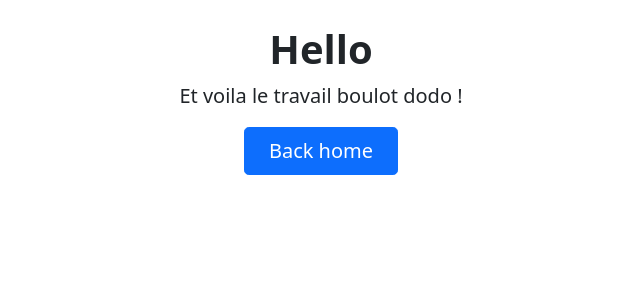
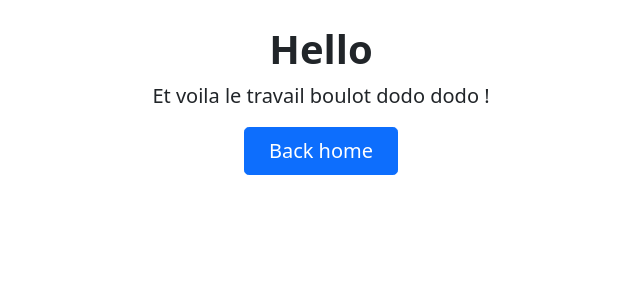
Before and after one commit to BJO-Cyberlift/testPython, a Flask app: template templates/hello.html in a window 1280 px wide. Shown: the part 215-505 px from the top of the page, without its empty margins (319-959 px from the left). Run offline with Flask 2, Linux system fonts and the light colour scheme; the template is opened without the code that fills it, so the values that code supplies are empty; some libraries are stand-ins or nearby versions.

Commit message:
Update hello.html

```diff
--- a/templates/hello.html
+++ b/templates/hello.html
@@ -12,7 +12,7 @@
             <!-- <img  src="/docs/5.1/assets/brand/bootstrap-logo.svg" alt="" width="72" height="57"> -->
             <h1 class="display-6 fw-bold">Hello {{name}}</h1>
             <p class="fs-5">
-                Et voila le travail boulot dodo !
+                Et voila le travail boulot dodo dodo !
             </p>
             <a href="{{ url_for('index') }}" class="btn btn-primary btn-lg px-4 gap-3">Back home</a>
           </div>
```
